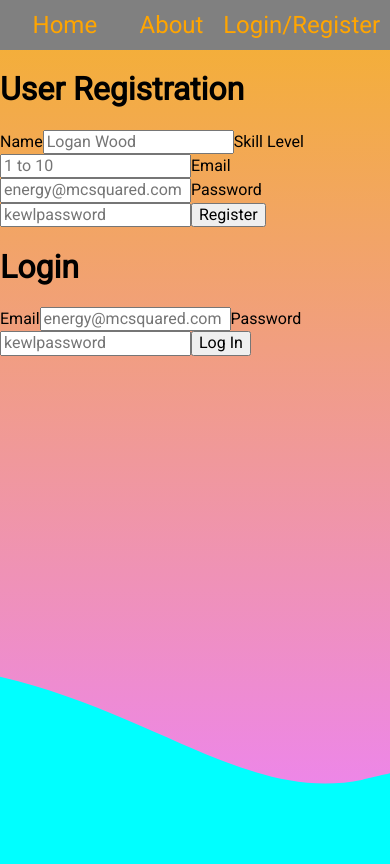
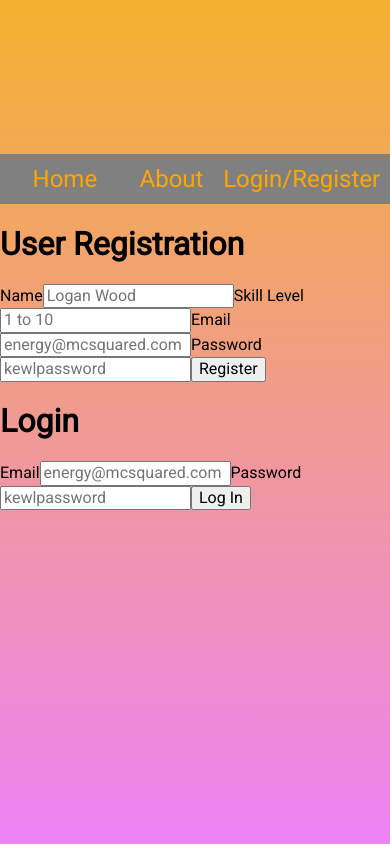
Before and after one commit to lwood54/snow-buddy, a React (Create React App) app in the folder client/: page /userProfile in a window 390 px wide. Built offline with nearby package versions, Linux system fonts and the light colour scheme.

Commit message:
svg curved background | wip

```diff
--- a/client/src/App.js
+++ b/client/src/App.js
@@ -5,6 +5,7 @@ import cls from "./styles/app.module.scss";
 
 import bgSlopeSVG from "./images/svgs/slope-cropped.svg";
 import bgSlopeSVG3 from "./images/svgs/slope-3.svg";
+import bgSlopeSVG4 from "./images/svgs/slope4-white.svg";
 
 export const LoggedInStatus = createContext(false);
 export const CurrentUserContext = createContext({});
@@ -14,9 +15,9 @@ function App() {
 	const [currentUser, setCurrentUser] = useState({});
 	return (
 		<div className={cls.mainContainer}>
-			<img className={cls.slopeContainer} src={bgSlopeSVG} alt="background slope" />
-			<img className={cls.slope3Container} src={bgSlopeSVG3} alt="background slope" />
-
+			<svg>
+				<path d="M0,0 Q10,10 Z" />
+			</svg>
 			<LoggedInStatus.Provider value={[isLoggedIn, setIsLoggedIn]}>
 				<CurrentUserContext.Provider value={[currentUser, setCurrentUser]}>
 					<NavBar />
--- a/client/src/styles/app.module.scss
+++ b/client/src/styles/app.module.scss
@@ -1,29 +1,26 @@
 .mainContainer {
 	background: linear-gradient(180deg, #f4b12f 0%, rgba(226, 59, 240, 0.63) 100%);
-	// min-height: 100%;
 	height: 100vh;
 }
 
-.slopeContainer {
-	position: absolute;
-	bottom: -20px;
-	max-height: 1200px;
-	width: 100vw;
-}
+// .slope3Container {
+// 	position: absolute;
+// 	object-fit:
+// }
 
-.slope3Container {
-	position: absolute;
-	display: none;
-	bottom: -20px;
-	max-height: 1200px;
-	width: 100vw;
-}
+// .slopeFill {
+// 	position: absolute;
+// 	bottom: 0;
+// 	height: auto;
+// 	background-color: white;
+// 	z-index: 12;
+// 	width: 100%;
+// }
 
-@media (max-width: 800px) {
-	.slopeContainer {
-		display: none;
-	}
-	.slope3Container {
-		display: block;
-	}
-}
+// @media (min-width: 800px) {
+// 	.slope3Container {
+// 	}
+// 	.slopeFill {
+// 		display: none;
+// 	}
+// }
```
Also changed, not shown: client/src/images/svgs/slope4-white.svg (added).
